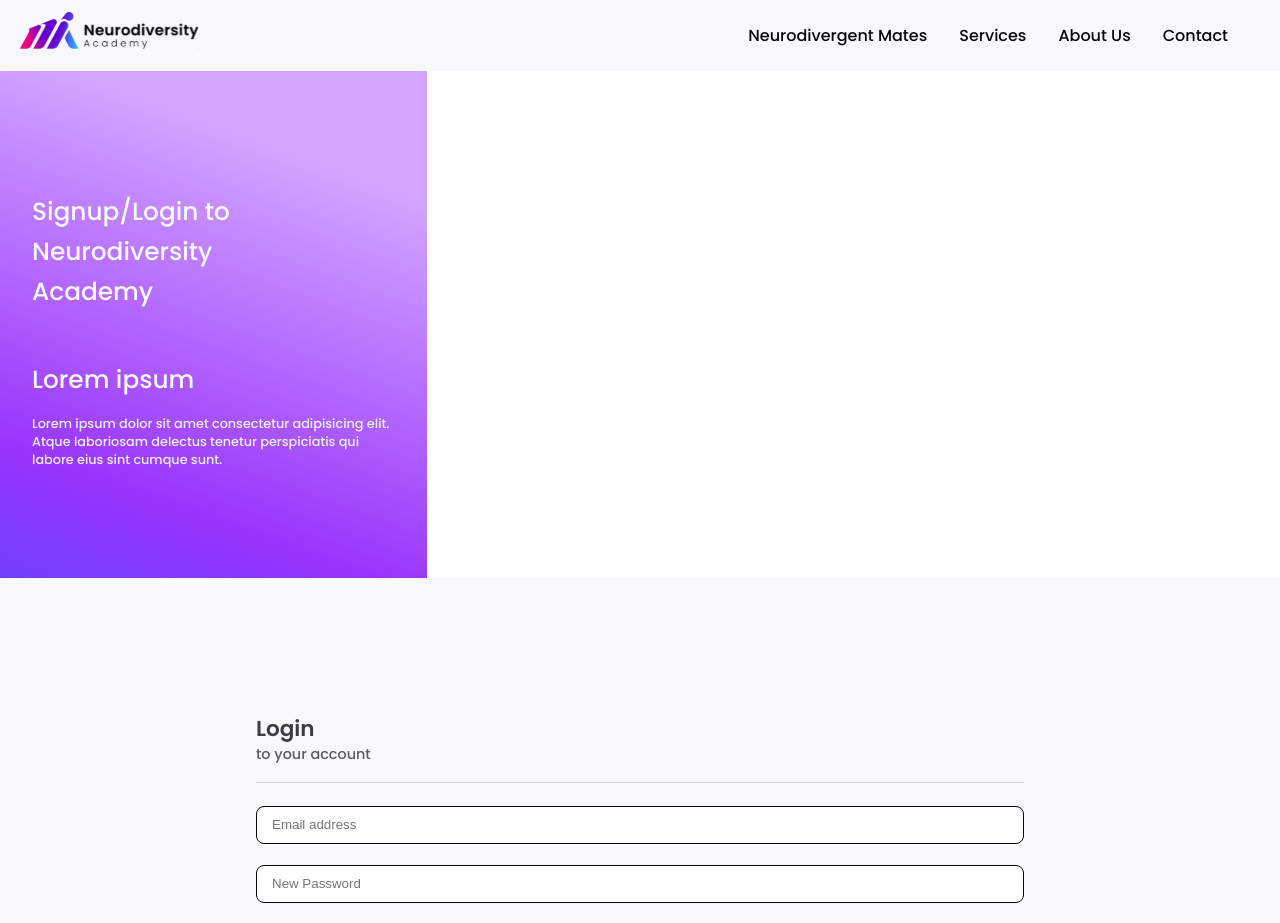
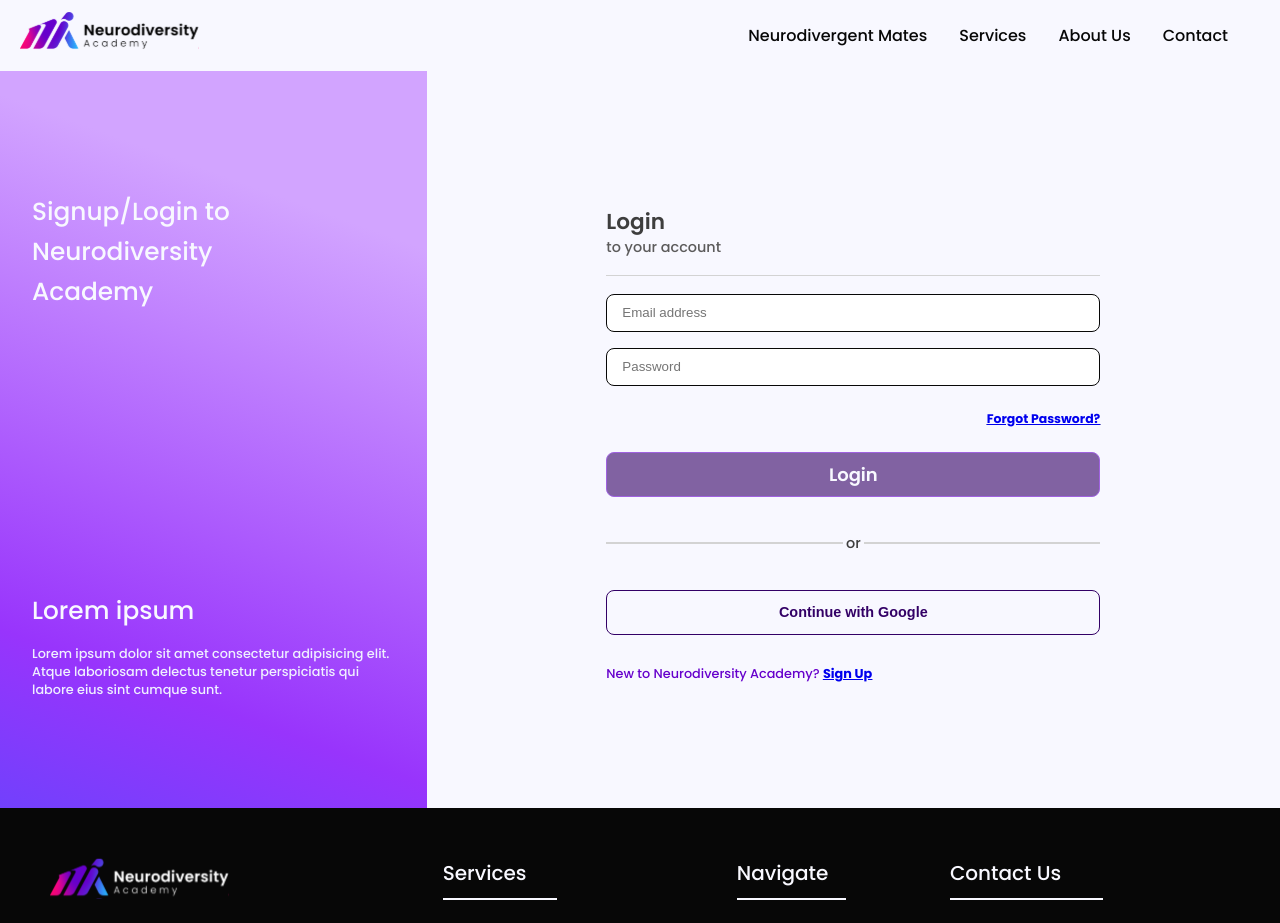
Before and after one commit to shademel/neurostudy-portal, a Next.js app: page /auth/login in a window 1280 px wide. Shown: the top 923 px of the page. Built offline with nearby package versions, Linux system fonts and the light colour scheme.

Commit message:
Login - integrating new TextBox

```diff
--- a/src/app/auth/login/page.tsx
+++ b/src/app/auth/login/page.tsx
@@ -1,18 +1,29 @@
 'use client';
 
 import styles from '../page.module.css';
-import TextBox, { TextboxVariant } from '../../components/textbox/Textbox';
 import ActionButton from '../../components/buttons/ActionButton';
 import Link from 'next/link';
 import AuthLeftBanner from '../component/AuthLeftBanner';
 import AuthFormFooter from '../component/AuthFormFooter';
+import { FieldValues, UseFormReturn, useForm } from 'react-hook-form';
+import TextBox from '@/app/components/formInputs/TextBox';
+import { TEXTBOX_VARIANT } from '@/app/utilities/constants';
+import classNames from 'classnames';
+
+interface LoginFieldValues extends FieldValues {
+  email: string;
+  password: string;
+}
 
 const Page = () => {
+  const { control }: UseFormReturn<LoginFieldValues> =
+    useForm<LoginFieldValues>({ mode: 'onBlur' });
+
   return (
-    <main className={styles.main}>
-      <div className={styles.container}>
+    <main className='container'>
+      <div className='row'>
         <AuthLeftBanner />
-        <div className={styles.textColumn}>
+        <div className={classNames(styles.textColumn, 'col-md-8')}>
           <div className={styles.textColumnWrapper}>
             <div className={styles.textTitleWrapper}>
               <p className={styles.textTitle}>Login</p>
@@ -21,28 +32,20 @@ const Page = () => {
             <form className={styles.form}>
               <div className={styles.textArea}>
                 <TextBox
-                  variant={TextboxVariant.LONG}
-                  name={'Email'}
-                  label={''}
-                  type={'email'}
-                  value={''}
-                  required={true}
-                  errorMessage={''}
-                  placeholder={'Email address'}
-                  onBlur={() => { }}
-                  onChange={() => { }}
+                  control={control}
+                  variant={TEXTBOX_VARIANT.LONG}
+                  name='email'
+                  type='email'
+                  required
+                  placeholder='Email address'
                 />
                 <TextBox
-                  variant={TextboxVariant.LONG}
-                  name={'Password'}
-                  label={''}
-                  type={'password'}
-                  value={''}
-                  required={true}
-                  errorMessage={''}
-                  placeholder={'New Password'}
-                  onBlur={() => { }}
-                  onChange={() => { }}
+                  control={control}
+                  variant={TEXTBOX_VARIANT.LONG}
+                  name='password'
+                  type='password'
+                  required
+                  placeholder='Password'
                 />
               </div>
               <div className={styles.forgotPassword}>
```
